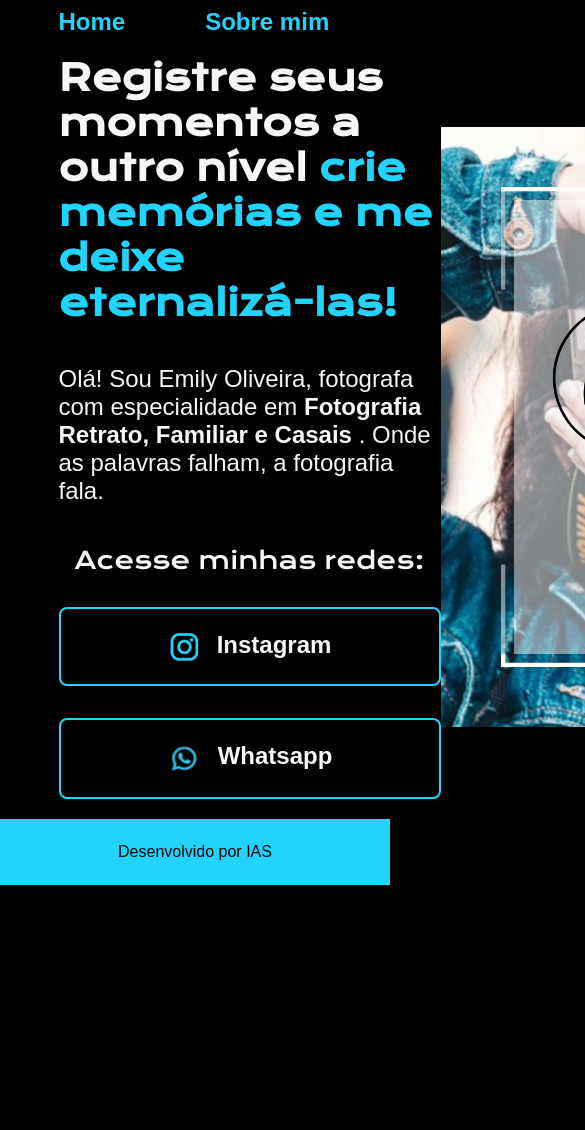
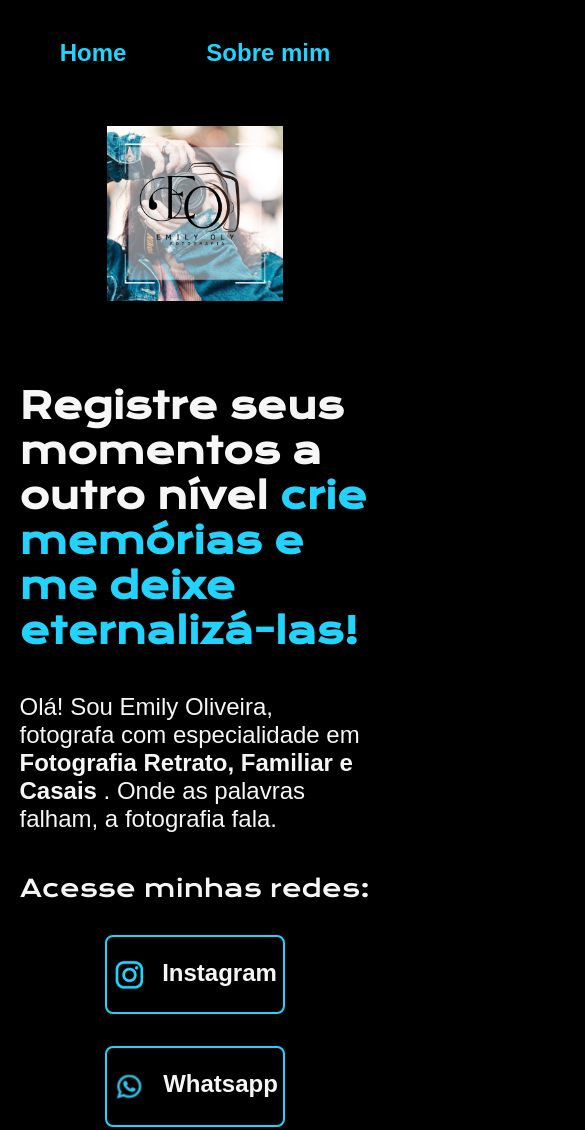
Before and after one commit to IgorAlexandre43/Portifolio-emilyolyfotografia, a plain HTML site: page index.html in a window 390 px wide. Shown: the top 1130 px of the page, 585 px wide, since content can reach past the window. Before the commit the page ends 885 px from the top, so only its background shows below. Drawn offline with nearby package versions, Linux system fonts and the light colour scheme.

Commit message:
Add files via upload

```diff
--- a/index.html
+++ b/index.html
@@ -25,11 +25,11 @@
             </strong>. Onde as palavras falham, a fotografia fala.</p>
             <div class="apresentacao__links">
                 <h2 class="apresentacao__links__subtitulo">Acesse minhas redes:</h2>
-                <a class="apresentacao__links__link" href="https://www.instagram.com/emilyolyfotografia/">
+                <a class="apresentacao__links__navegação" href="https://www.instagram.com/emilyolyfotografia/">
                     <img src="./assets/instagram.png">
                     Instagram
                 </a>
-                <a class="apresentacao__links__link" href="https://api.whatsapp.com/send/?phone=5511978137681&text&type=phone_number&app_absent=0">
+                <a class="apresentacao__links__navegação" href="https://api.whatsapp.com/send/?phone=5511978137681&text&type=phone_number&app_absent=0">
                     <img src="./assets/whatsapp.png">
                     Whatsapp
                 </a>
--- a/style.css
+++ b/style.css
@@ -37,7 +37,7 @@ body{
 
 .cabecalho__menu__link {
     font-family: var(--fonte-secundaria);
-    font-size: 24px;
+    font-size: 1.5rem;
     font-weight: 600;
     color: var(--cor-terciaria);
     text-decoration: none;
@@ -49,18 +49,19 @@ body{
     padding: 5% 15%;
     display: flex;
     align-items: center;
-    justify-content: space-between
+    justify-content: space-between;
+    gap: 82px;
 }
 
 .apresentacao__conteudo {
-    width: 615px;
+    width: 50%;
     display: flex;
     flex-direction: column;
     gap: 40px;
 }
 
 .apresentacao__conteudo__titulo {
-    font-size: 36px;
+    font-size: 2.25rem;
     font-family: var(--fonte-primaria);
 }
 
@@ -69,7 +70,7 @@ body{
 }
 
 .apresentacao__conteudo__texto {
-    font-size: 24px;
+    font-size: 1.5rem;
     font-family: var(--fonte-secundaria);
 }
 
@@ -84,20 +85,20 @@ body{
 .apresentacao__links__subtitulo {
     font-family: var(--fonte-primaria);
     font-weight: 400;
-    font-size: 24px;
+    font-size: 1.5rem;
 }
 
-.apresentacao__links__link {
+.apresentacao__links__navegação {
     /* background-color:#22D4FD; */
     display: flex;
     justify-content: center;
     gap: 16px;
     background-color: var(--cor-primaria);
-    width: 378px;
+    width: 50%;
     text-align: center;
     border: 2px solid var(--cor-terciaria);
     border-radius: 8px;
-    font-size: 24px;
+    font-size: 1.5rem;
     font-weight: 600;
     padding: 21.5px 0;
     text-decoration: none;
@@ -110,7 +111,7 @@ body{
 }
 
 .imagem_principal {
-    width: 600px;
+    width: 50%;
 }
 
 .rodape {
@@ -123,3 +124,24 @@ body{
     size: 24px;
     text-align: center;
 }
+
+
+@media (max-width: 1229px) {
+    .cabecalho {
+        padding: 10%;
+    }
+    .cabecalho__menu {
+        justify-content: center;
+    }
+
+
+    .apresentacao {
+        flex-direction: column-reverse;
+        padding: 5%;
+    }
+
+    .apresentacao__conteudo {
+        width: auto;
+    }
+
+}
```
